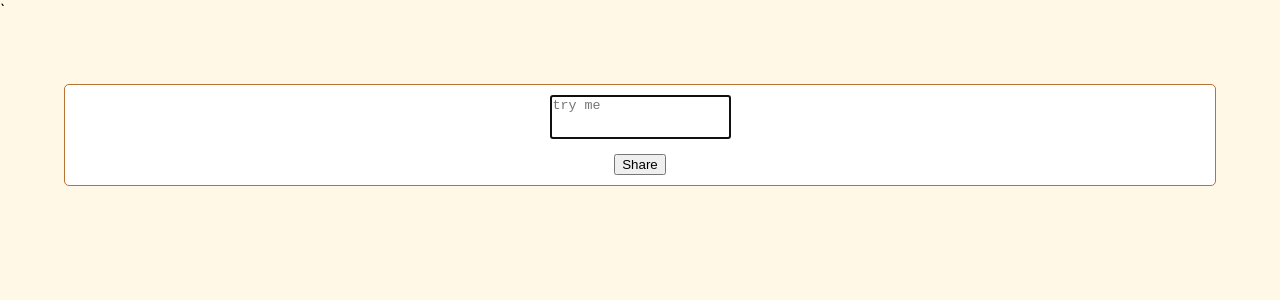
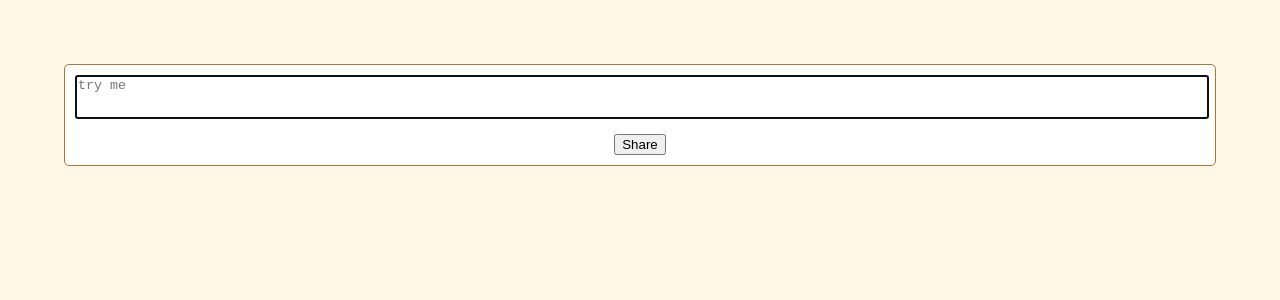
Before and after one commit to mackenziekira/cattype, a React (Create React App) app: page / in a window 1280 px wide. Shown: the top 300 px of the page. Built offline with nearby package versions, Linux system fonts and the light colour scheme.

Commit message:
update redirect

```diff
--- a/public/index.html
+++ b/public/index.html
@@ -3,7 +3,7 @@
   <head>
     <meta charset="utf-8" />
     <link rel="icon" href="%PUBLIC_URL%/favicon.ico" />
-    <meta name="viewport" content="width=device-width, initial-scale=1" />
+    <meta name="viewport" content="width=device-width, initial-scale=1, user-scalable=no" />
     <meta name="theme-color" content="#000000" />
     <meta
       name="description"
--- a/src/App.js
+++ b/src/App.js
@@ -27,15 +27,17 @@ import catfont_og_z from './assets/catfont_og_z.jpeg';
 import './App.css';
 import { useState, useRef } from 'react';
 
-const SITE_PATH = "http://localhost:3000"
+const SITE_PATH = "https://cattype.herokuapp.com"
+// const SITE_PATH = "http://localhost:3000"
 const QUERY_PARAM_MSG = "msg"
 
-const FONT_SIZE = 60
+const FONT_SIZE = 25
+const FONT_MARGIN_BOTTOM = FONT_SIZE / 5
 
 function App() {
   const initialUrlParams = new URLSearchParams(window.location.search);
   const initialReceivedMessage = initialUrlParams.get(QUERY_PARAM_MSG)
-  const [displayReceivedMessage, setDisplayReceivedMessage] = useState(!!initialReceivedMessage)
+  const displayReceivedMessage = !!initialReceivedMessage
   const [inputValue, setInputValue] = useState(initialReceivedMessage ?? "")
 
   const txtRef = useRef()
@@ -52,12 +54,12 @@ function App() {
 
   return (
     <>
-    `<div style={{textAlign: "center", margin: "5%", backgroundColor: "white", padding: "10px", borderColor: "#B87333", borderWidth: "1px", borderStyle: "solid", borderRadius: "5px"}}>
-      {!displayReceivedMessage && <textarea ref={txtRef} value={inputValue} onChange={onChangeInput} autoFocus={true} placeholder="try me" style={{paddingBottom: "10px", resize: "none"}} />}
+    <div style={{textAlign: "center", margin: "5%", backgroundColor: "white", padding: "10px", borderColor: "#B87333", borderWidth: "1px", borderStyle: "solid", borderRadius: "5px"}}>
+      {!displayReceivedMessage && <textarea ref={txtRef} value={inputValue} onChange={onChangeInput} autoFocus={true} placeholder="try me" style={{paddingBottom: "10px", resize: "none", width: "100%", maxWidth: "100%", paddingRight: "0px", marginRight: "0px"}} />}
       <div style={{textAlign: "left", paddingBottom: "10px"}}>
         {inputValue.toLowerCase().split("").map((letter) => {
           return letter_to_cat[letter] ?
-            <img height={FONT_SIZE} style={{marginBottom: "-12px"}} src={letter_to_cat[letter]} /> :
+            <img height={FONT_SIZE} style={{marginBottom: `-${FONT_MARGIN_BOTTOM}px`}} src={letter_to_cat[letter]} /> :
             letter.charCodeAt(0) == 10 ?
               <div /> :
               <span style={{fontSize: `${FONT_SIZE}px`}}>{letter}</span>
```
